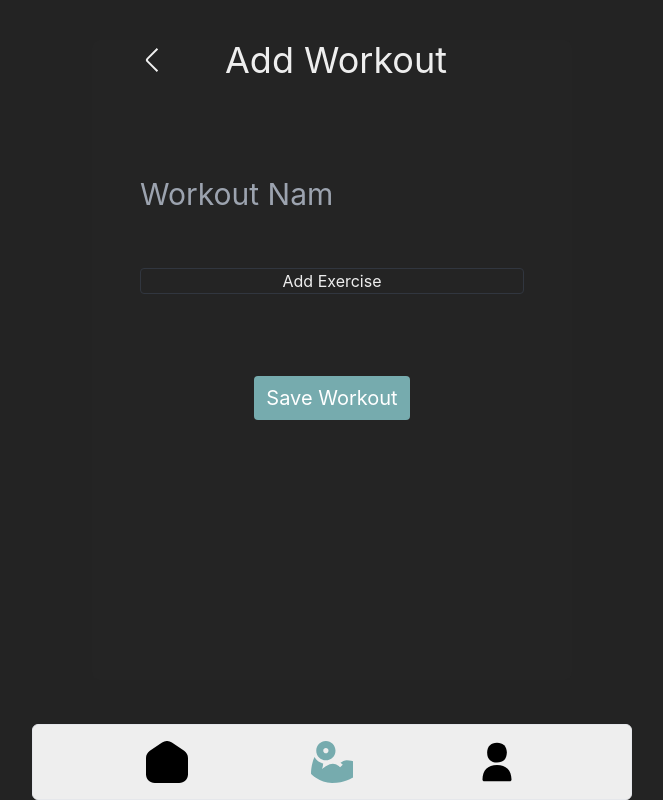
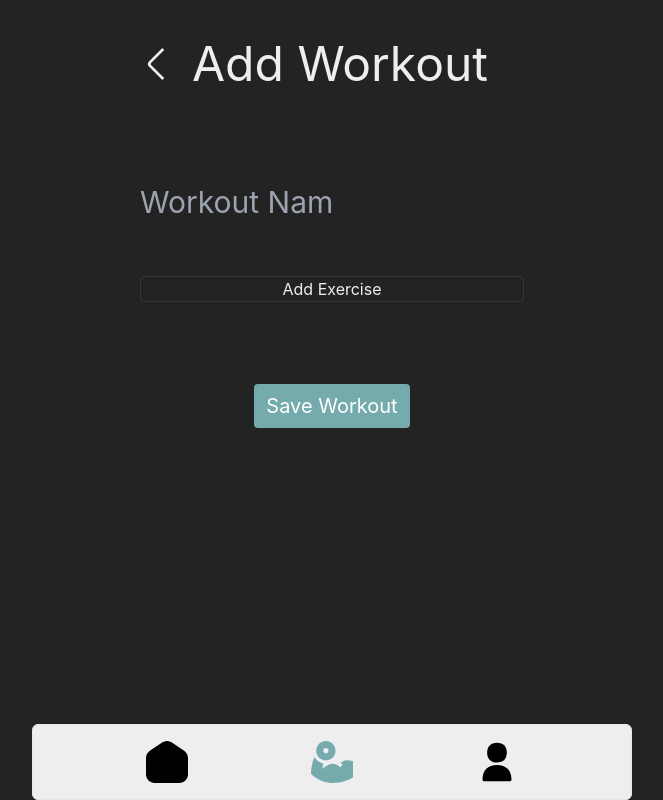
Before and after one commit to MIbrahim71/fitness-tracker, a React (Vite) app: page /myworkouts/addworkout in a window 1280 px wide. Shown: the whole page, without its empty margins (308-971 px from the left). Built offline with nearby package versions, Linux system fonts and the light colour scheme.

Commit message:
workoutform back navigation, modal removal

```diff
--- a/src/components/MyWorkouts/WorkoutForm/WorkoutForm.jsx
+++ b/src/components/MyWorkouts/WorkoutForm/WorkoutForm.jsx
@@ -42,9 +42,10 @@ export default function WorkoutForm() {
 
   return (
     <div
-      className="flex flex-col max-w-[600px] w-[80%] h-[80%] items-center bg-bg-primary mt-10 sm:px-12 rounded-lg z-60 overflow-y-auto"
+      className="flex flex-col max-w-[600px] w-[80%] h-full items-center bg-bg-primary sm:px-12 rounded-lg overflow-y-scroll"
       onClick={(e) => e.stopPropagation()} // Prevent clicks from bubbling up to the backdrop
     >
+      <div className="w-full flex flex-col items-center justify-between mt-10 ">
         {/* Header */}
 
         <div className="w-full flex items-center justify-between mb-12">
@@ -55,12 +56,12 @@ export default function WorkoutForm() {
               id="Layer_1"
               data-name="Layer 1"
               viewBox="0 0 24 24"
-            className="w-6 h-6 fill-text-color hover:fill-header-color cursor-pointer"
+              className="w-6 h-6 sm:w-8 sm:h-8 fill-text-color hover:fill-header-color cursor-pointer"
             >
               <path d="M16.752,23.994,6.879,14.121a3,3,0,0,1,0-4.242L16.746.012,18.16,1.426,8.293,11.293a1,1,0,0,0,0,1.414l9.873,9.873Z" />
             </svg>
           </Link>
-        <h1 className="text-3xl lg:text-4xl text-text-color text-center flex-grow">
+          <h1 className="text-3xl sm:text-5xl text-text-color text-center flex-grow">
             Add Workout
           </h1>
           <div className="w-6"></div>{" "}
@@ -78,7 +79,7 @@ export default function WorkoutForm() {
               className="sm:w-48 text-2xl sm:text-3xl p-0 mb-2 sm:my-12 rounded placeholder:text-gray-400 bg-transparent focus:placeholder-transparent text-text-color text-left outline-none relative group"
               required
             />
-          <span class="absolute -bottom-1 left-0 w-0 transition-all h-0.5 bg-header-color group-hover:w-full"></span>
+            <span className="absolute -bottom-1 left-0 w-0 transition-all h-0.5 bg-header-color group-hover:w-full"></span>
           </div>
 
           {/* EXERCISES */}
@@ -148,5 +149,6 @@ export default function WorkoutForm() {
           </div>
         </form>
       </div>
+    </div>
   );
 }
--- a/tailwind.config.js
+++ b/tailwind.config.js
@@ -4,7 +4,7 @@ export default {
   theme: {
     extend: {
       colors: {
-        "bg-primary": "#242424",
+        "bg-primary": "#232323",
         "bg-secondary": "#31363F",
         "header-color": "#76ABAE",
         "text-color": "#EEEEEE",
```
Lines whose indentation alone changed are shown as unchanged.
